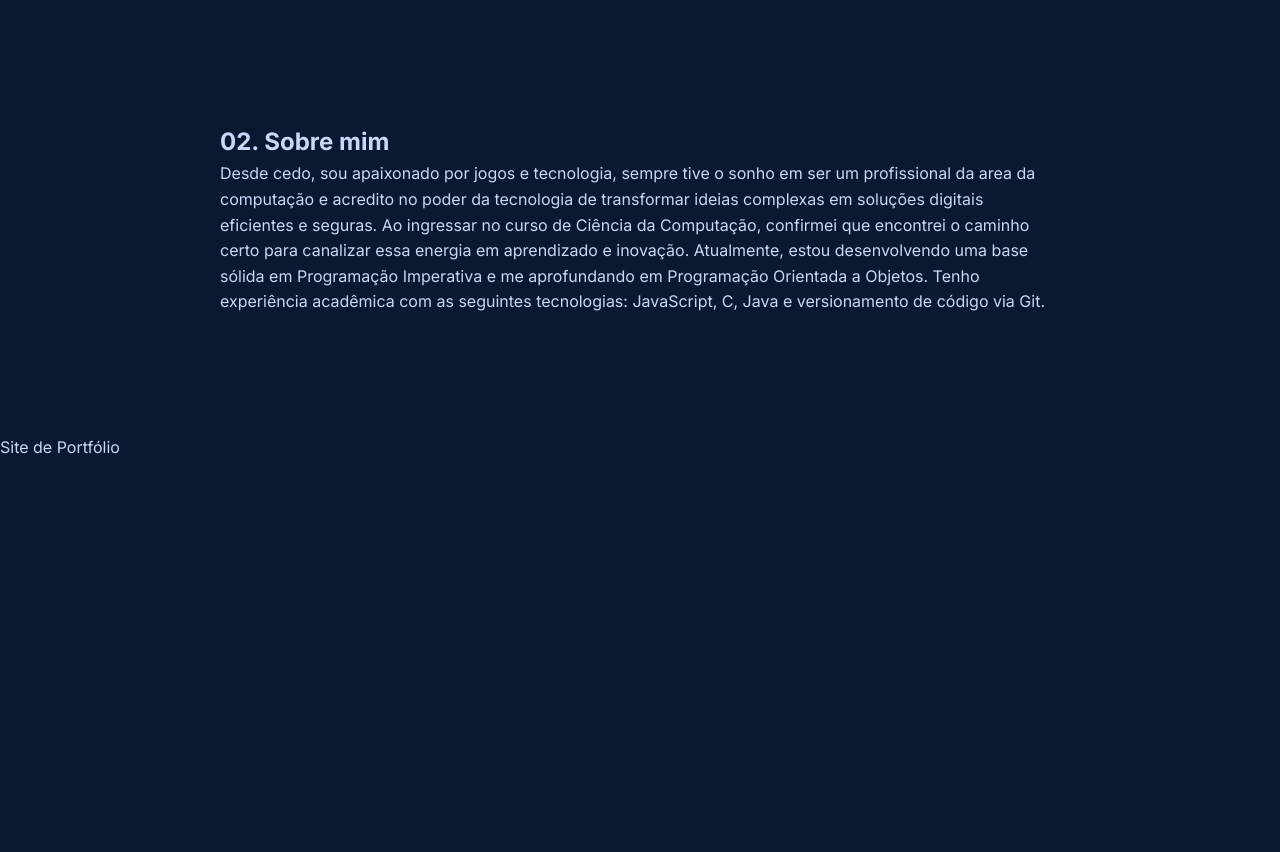
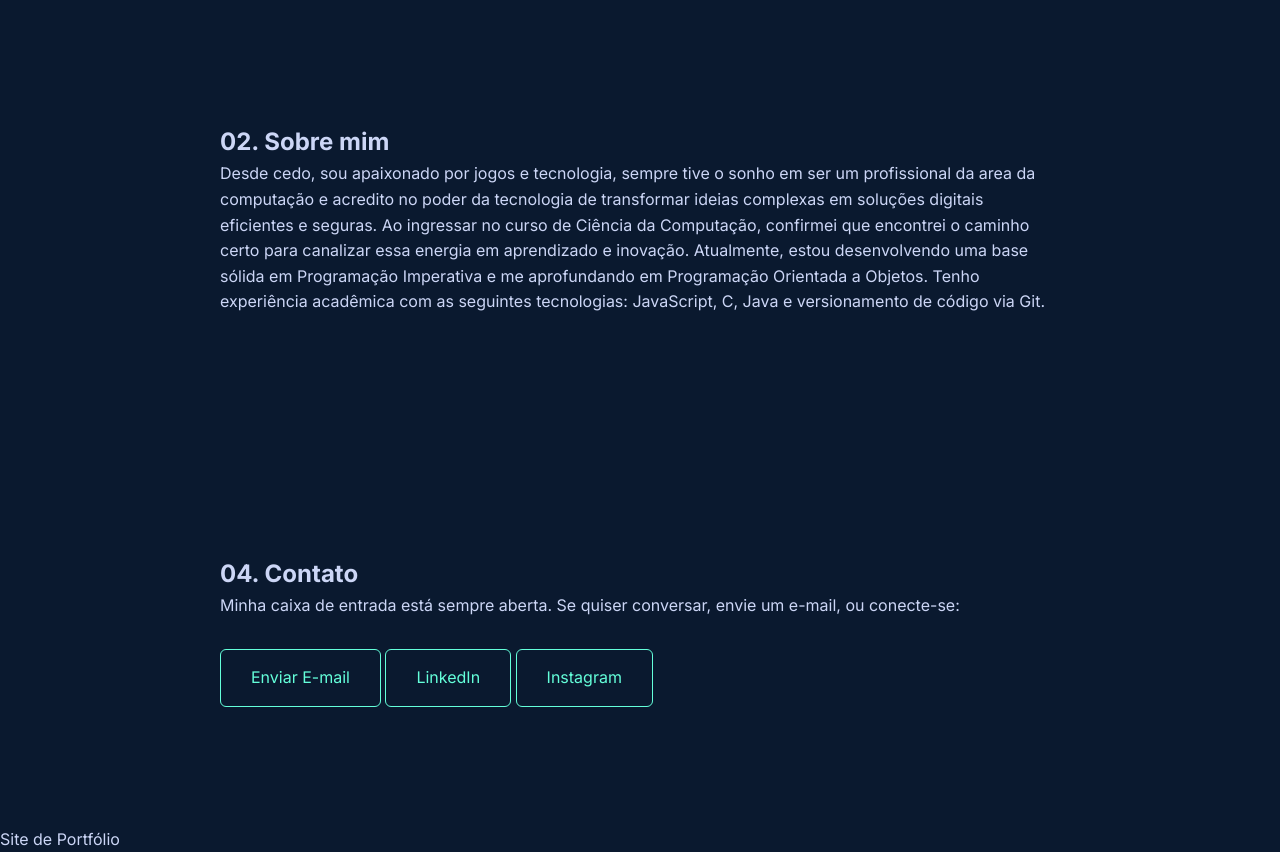
Before and after one commit to kilvyemanuel/site-portfolio, a plain HTML site: page index.html in a window 1280 px wide. Shown: the part 797-1649 px from the top of the page. Before the commit the page ends 1258 px from the top, so only its background shows below. Drawn offline with Linux system fonts and the light colour scheme.

Commit message:
feat(contato): adicionar estrutura e botoes de acao da secao contato

```diff
--- a/index.html
+++ b/index.html
@@ -40,6 +40,19 @@
         </p>
     </section>
 
+    <section id="contact" class="section contact">
+        <h2>04. Contato</h2>
+        <p>Minha caixa de entrada está sempre aberta. Se quiser conversar, envie um e-mail, ou conecte-se:</p>
+
+        <div class="contact-actions">
+            <a href="mailto:kilvycosta14@gmail.com" class="action-btn email-btn">Enviar E-mail</a>
+
+            <a href="https://www.linkedin.com/in/kilvy-emanuel/" target="_blank" rel="noopener noreferrer" class="action-btn social-btn linkedin-btn">LinkedIn</a>
+
+            <a href="https://www.instagram.com/kilvy_emanuel/" target="_blank" rel="noopener noreferrer" class="action-btn social-btn instagram-btn">Instagram</a>
+        </div>
+    </section>
+
     <footer>
         <p>Site de Portfólio</p>
     </footer>
```
